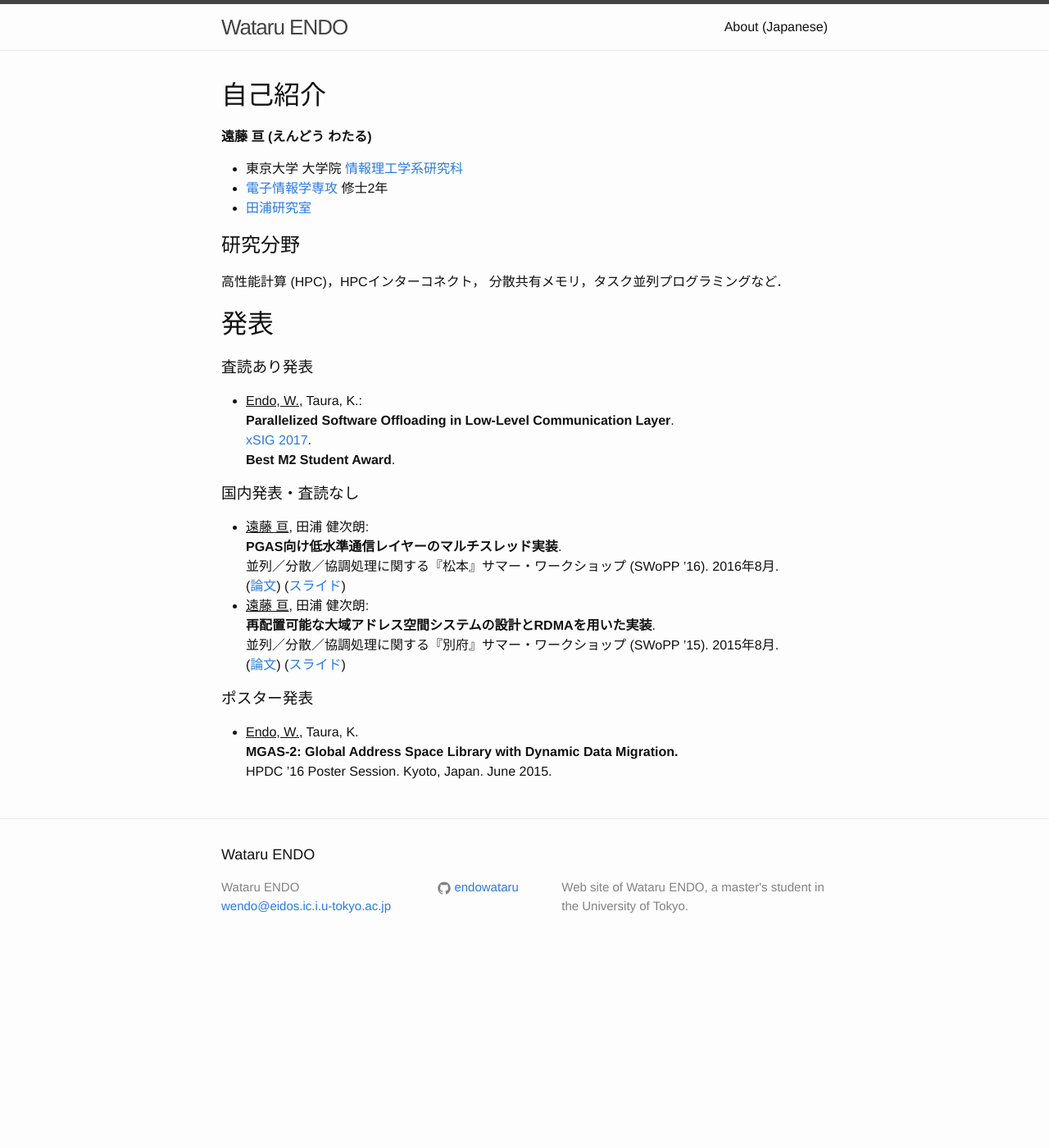
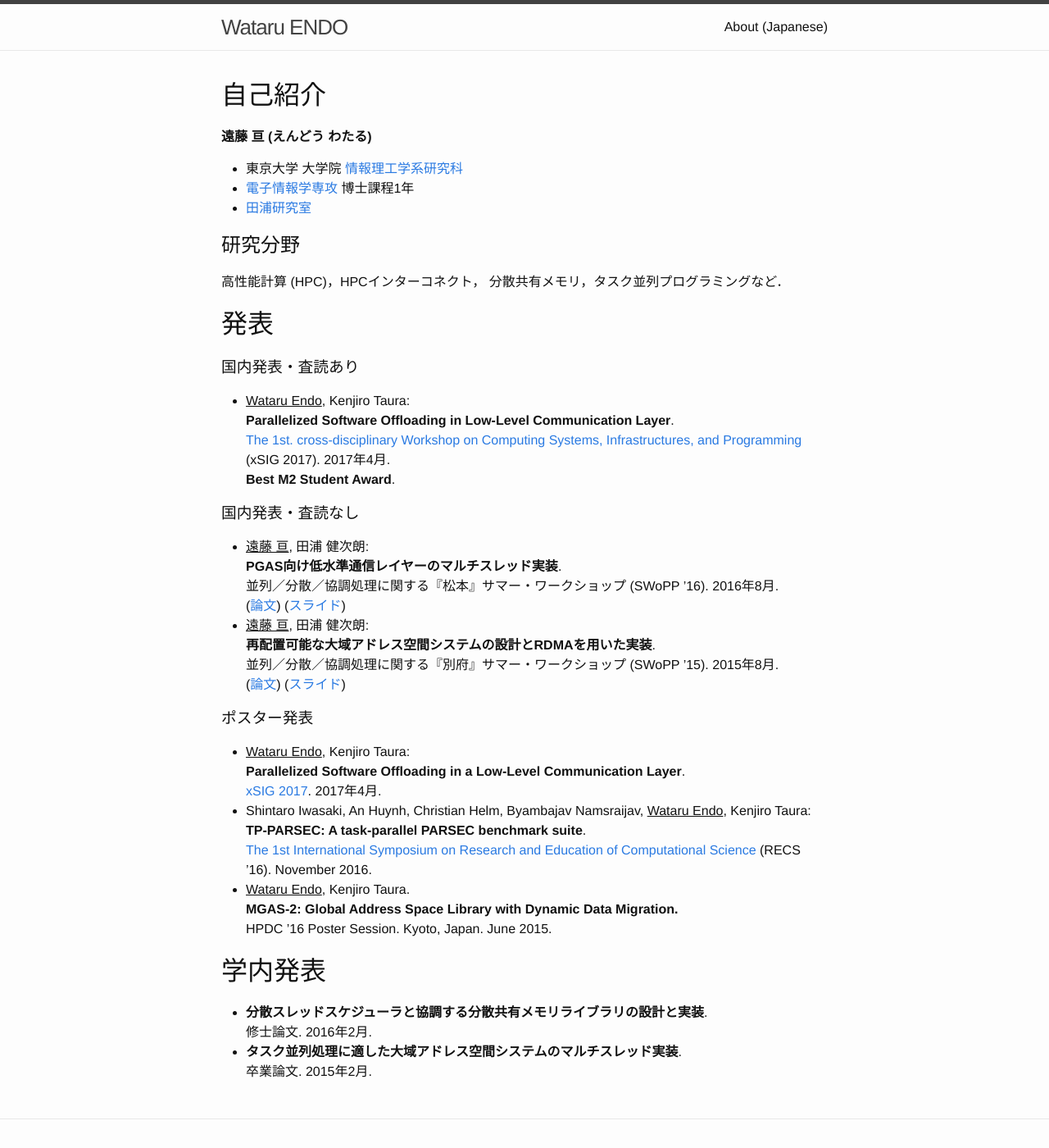
Before and after one commit to endowataru/endowataru.github.io, a Jekyll site: the page built from ja.md, in a window 1280 px wide and 1400 px high. Shown: the whole window at 82% size. Built offline with Jekyll 4.4.1, drawn with Linux system fonts in a browser that asks for light colours.

Commit message:
Update ja.md

```diff
--- a/ja.md
+++ b/ja.md
@@ -9,7 +9,7 @@ permalink: /ja/
 __遠藤 亘 (えんどう わたる)__
 
 - 東京大学 大学院 [情報理工学系研究科](http://www.i.u-tokyo.ac.jp/)
-- [電子情報学専攻](http://www.i.u-tokyo.ac.jp/edu/course/ice/index.shtml) 修士2年
+- [電子情報学専攻](http://www.i.u-tokyo.ac.jp/edu/course/ice/index.shtml) 博士課程1年
 - [田浦研究室](http://www.eidos.ic.i.u-tokyo.ac.jp)
 
 ## 研究分野
@@ -19,11 +19,12 @@ __遠藤 亘 (えんどう わたる)__
 
 # 発表
 
-### 査読あり発表
+### 国内発表・査読あり
 
-- <u>Endo, W.</u>, Taura, K.:
+- <u>Wataru Endo</u>, Kenjiro Taura:
   __Parallelized Software Offloading in Low-Level Communication Layer__.
-  [xSIG 2017](http://xsig.hpcc.jp/).
+  [The 1st. cross-disciplinary Workshop on Computing Systems, Infrastructures, and Programming](http://xsig.hpcc.jp/)
+  (xSIG 2017). 2017年4月.
   __Best M2 Student Award__.
 
 ### 国内発表・査読なし
@@ -41,6 +42,20 @@ __遠藤 亘 (えんどう わたる)__
 
 ### ポスター発表
 
-- <u>Endo, W.</u>, Taura, K.
+- <u>Wataru Endo</u>, Kenjiro Taura:
+  __Parallelized Software Offloading in a Low-Level Communication Layer__.
+  [xSIG 2017](http://xsig.hpcc.jp/). 2017年4月.
+- Shintaro Iwasaki, An Huynh, Christian Helm, Byambajav Namsraijav, <u>Wataru Endo</u>, Kenjiro Taura:
+  __TP-PARSEC: A task-parallel PARSEC benchmark suite__.
+  [The 1st International Symposium on Research and Education of Computational Science](http://conf.compsci-alliance.jp/)
+  (RECS ’16). November 2016.
+- <u>Wataru Endo</u>, Kenjiro Taura.
   __MGAS-2: Global Address Space Library with Dynamic Data Migration.__
   HPDC ’16 Poster Session. Kyoto, Japan. June 2015.
+
+# 学内発表
+
+- __分散スレッドスケジューラと協調する分散共有メモリライブラリの設計と実装__.
+  修士論文. 2016年2月.
+- __タスク並列処理に適した大域アドレス空間システムのマルチスレッド実装__.
+  卒業論文. 2015年2月.
```
